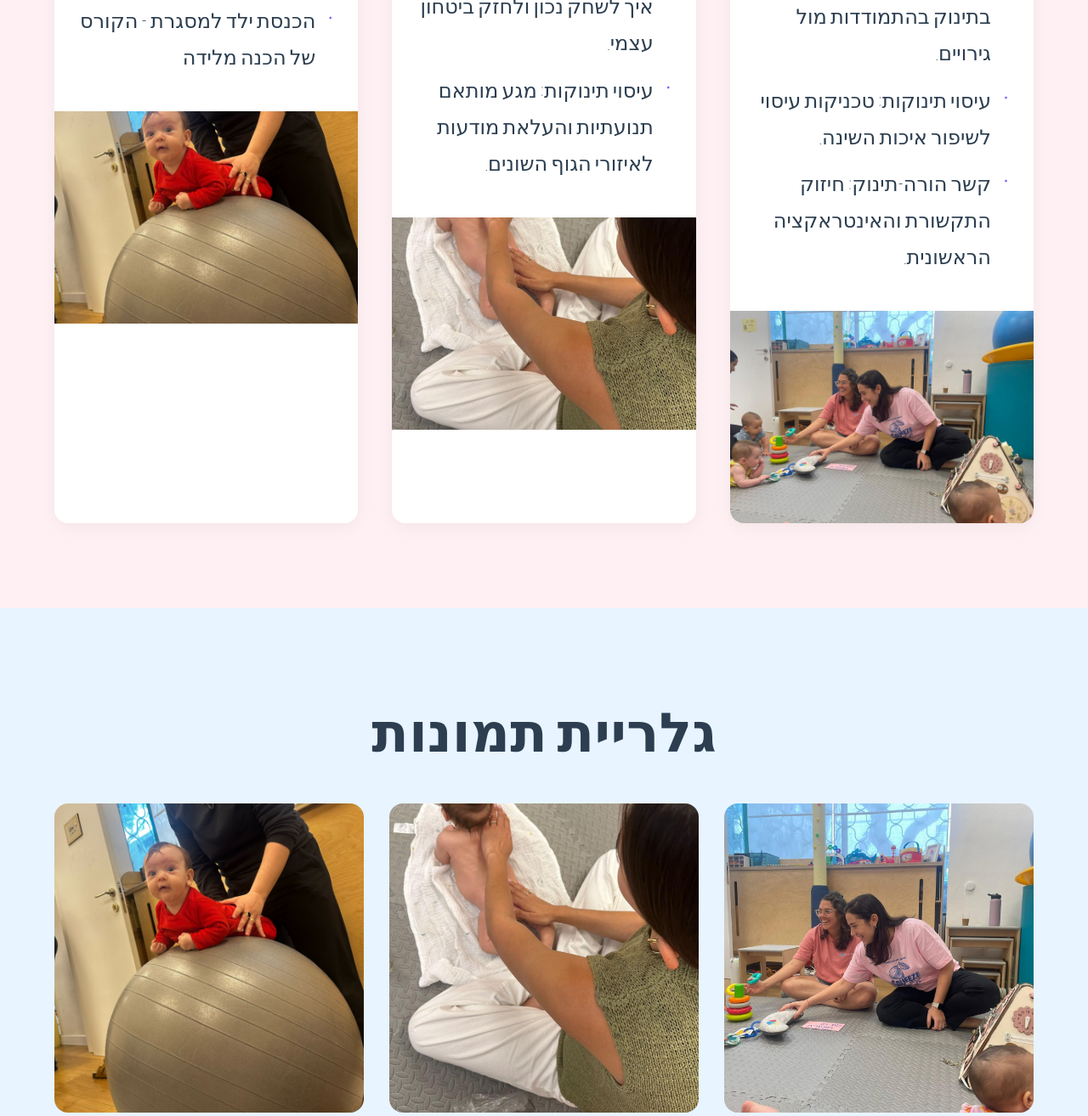
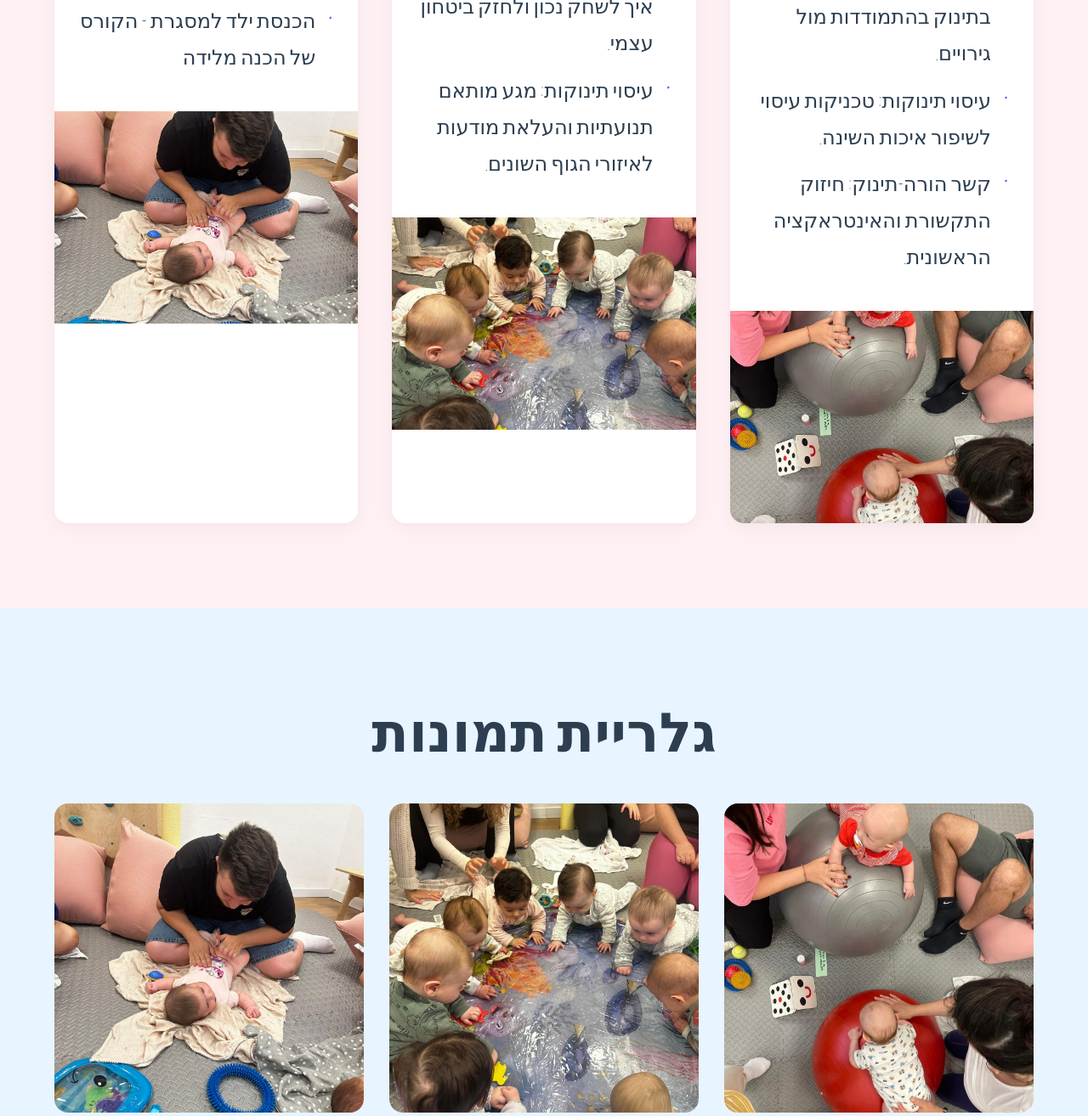
Before and after one commit to yuvalklein2/Hachamama, a plain HTML site: page index.html in a window 1280 px wide. Shown: the part 2975-4289 px from the top of the page at 85% size. Drawn offline with Linux system fonts and the light colour scheme.

Commit message:
עדכון: החלפת תמונות בגלריה ובכרטיסי הסדנאות

```diff
--- a/index.html
+++ b/index.html
@@ -80,7 +80,7 @@
                         </ul>
                     </div>
                     <div class="workshop-image">
-                        <img src="images/Gallery/WhatsApp Image 2025-03-16 at 19.45.58.jpeg" alt="סדנת התפתחות תינוקות">
+                        <img src="images/Gallery/WhatsApp Image 2025-03-16 at 19.45.58 (1).jpeg" alt="סדנת התפתחות תינוקות">
                     </div>
                 </div>
                 <div class="workshop-card">
@@ -97,7 +97,7 @@
                         </ul>
                     </div>
                     <div class="workshop-image">
-                        <img src="images/Gallery/WhatsApp Image 2025-03-16 at 19.46.46.jpeg" alt="סדנת גדולדולים">
+                        <img src="images/Gallery/WhatsApp Image 2025-03-16 at 19.46.46 (1).jpeg" alt="סדנת גדולדולים">
                     </div>
                 </div>
                 <div class="workshop-card">
@@ -112,7 +112,7 @@
                         </ul>
                     </div>
                     <div class="workshop-image">
-                        <img src="images/Gallery/WhatsApp Image 2025-03-16 at 19.49.18.jpeg" alt="סדנת ענקיסטים">
+                        <img src="images/Gallery/WhatsApp Image 2025-03-16 at 19.55.41.jpeg" alt="סדנת ענקיסטים">
                     </div>
                 </div>
             </div>
@@ -122,13 +122,13 @@
             <h2>גלריית תמונות</h2>
             <div class="gallery-grid">
                 <div class="gallery-item">
-                    <img src="images/Gallery/WhatsApp Image 2025-03-16 at 19.45.58.jpeg" alt="סדנת התפתחות תינוקות">
+                    <img src="images/Gallery/WhatsApp Image 2025-03-16 at 19.45.58 (1).jpeg" alt="סדנת התפתחות תינוקות">
                 </div>
                 <div class="gallery-item">
-                    <img src="images/Gallery/WhatsApp Image 2025-03-16 at 19.46.46.jpeg" alt="עיסוי תינוקות">
+                    <img src="images/Gallery/WhatsApp Image 2025-03-16 at 19.46.46 (1).jpeg" alt="עיסוי תינוקות">
                 </div>
                 <div class="gallery-item">
-                    <img src="images/Gallery/WhatsApp Image 2025-03-16 at 19.49.18.jpeg" alt="פעילות מוטורית">
+                    <img src="images/Gallery/WhatsApp Image 2025-03-16 at 19.55.41.jpeg" alt="פעילות מוטורית">
                 </div>
                 <div class="gallery-item">
                     <img src="images/Gallery/WhatsApp Image 2025-03-16 at 19.51.01.jpeg" alt="סדנת הורים וילדים">
@@ -138,6 +138,12 @@
                 </div>
                 <div class="gallery-item">
                     <img src="images/Gallery/WhatsApp Image 2025-03-16 at 19.52.44.jpeg" alt="פעילות חווייתית">
+                </div>
+                <div class="gallery-item">
+                    <img src="images/Gallery/WhatsApp Image 2025-03-16 at 19.55.42.jpeg" alt="פעילות התפתחותית">
+                </div>
+                <div class="gallery-item">
+                    <img src="images/Gallery/WhatsApp Image 2025-03-16 at 19.56.44.jpeg" alt="סדנת התפתחות">
                 </div>
             </div>
         </section>
```
Also changed, not shown: images/Gallery/WhatsApp Image 2025-03-16 at 19.46.46.jpeg (deleted), images/Gallery/WhatsApp Image 2025-03-16 at 19.49.18.jpeg (deleted), images/Title.jpeg (renamed from images/Gallery/WhatsApp Image 2025-03-16 at 19.45.58.jpeg), 3 other files.
